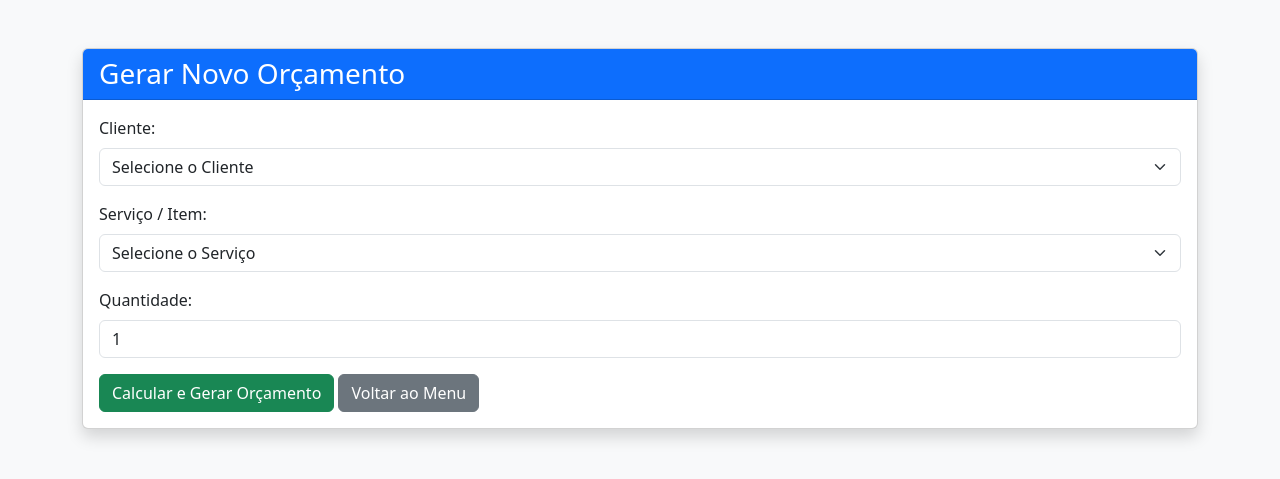
After one commit to Sistematico654/marcenaria-orcamentos, a PHP site: page /gerar_orcamento.php in a window 1280 px wide. The commit adds this page. Shown: the top 479 px of the page. Run offline with PHP 8.4, Linux system fonts and the light colour scheme; tables that the repository leaves empty or names only in its code hold one stand-in row (values such as "Sample post").

Commit message:
feat: implementa modulo de orcamentos e ajustes de interface

```diff
--- /dev/null
+++ b/gerar_orcamento.php
@@ -0,0 +1,88 @@
+<?php
+include 'conexao.php';
+
+$mensagem = "";
+
+if ($_SERVER['REQUEST_METHOD'] == 'POST') {
+    $cliente_id = $_POST['cliente_id'];
+    $servico_id = $_POST['servico_id'];
+    $quantidade = $_POST['quantidade'];
+
+    // Buscar o valor unitario usando a coluna preco_base
+    $query_servico = "SELECT preco_base FROM servicos WHERE id = '$servico_id'";
+    $res_servico = mysqli_query($conn, $query_servico);
+    $servico = mysqli_fetch_assoc($res_servico);
+
+    if ($servico) {
+        $valor_unitario = $servico['preco_base'];
+        $valor_total = $valor_unitario * $quantidade;
+        $data_orcamento = date('Y-m-d');
+
+        $sql = "INSERT INTO orcamentos (cliente_id, servico_id, quantidade, valor_total, data_orcamento)
+                VALUES ('$cliente_id', '$servico_id', '$quantidade', '$valor_total', '$data_orcamento')";
+
+        if (mysqli_query($conn, $sql)) {
+            $mensagem = "<div class='alert alert-success'>Orçamento gerado com sucesso! Valor Total: R$ " . number_format($valor_total, 2, ',', '.') . "</div>";
+        } else {
+            $mensagem = "<div class='alert alert-danger'>Erro ao gerar orçamento: " . mysqli_error($conn) . "</div>";
+        }
+    }
+}
+
+// Buscar clientes e serviços para os campos de seleção
+$clientes = mysqli_query($conn, "SELECT id, nome FROM clientes ORDER BY nome ASC");
+$servicos = mysqli_query($conn, "SELECT id, nome_servico, preco_base FROM servicos ORDER BY nome_servico ASC");
+?>
+
+<!DOCTYPE html>
+<html lang="pt-br">
+<head>
+    <meta charset="UTF-8">
+    <title>Gerar Orçamento - Marcenaria</title>
+    <link href="https://cdn.jsdelivr.net/npm/bootstrap@5.3.0/dist/css/bootstrap.min.css" rel="stylesheet">
+</head>
+<body class="bg-light">
+    <div class="container mt-5">
+        <div class="card shadow">
+            <div class="card-header bg-primary text-white">
+                <h3 class="mb-0">Gerar Novo Orçamento</h3>
+            </div>
+            <div class="card-body">
+                <?php echo $mensagem; ?>
+
+                <form method="POST" action="">
+                    <div class="mb-3">
+                        <label class="form-label">Cliente:</label>
+                        <select name="cliente_id" class="form-select" required>
+                            <option value="">Selecione o Cliente</option>
+                            <?php while ($c = mysqli_fetch_assoc($clientes)): ?>
+                                <option value="<?php echo $c['id']; ?>"><?php echo htmlspecialchars($c['nome']); ?></option>
+                            <?php endwhile; ?>
+                        </select>
+                    </div>
+
+                    <div class="mb-3">
+                        <label class="form-label">Serviço / Item:</label>
+                        <select name="servico_id" class="form-select" required>
+                            <option value="">Selecione o Serviço</option>
+                            <?php while ($s = mysqli_fetch_assoc($servicos)): ?>
+                                <option value="<?php echo $s['id']; ?>">
+                                    <?php echo htmlspecialchars($s['nome_servico']) . " (R$ " . number_format($s['preco_base'], 2, ',', '.') . ")"; ?>
+                                </option>
+                            <?php endwhile; ?>
+                        </select>
+                    </div>
+
+                    <div class="mb-3">
+                        <label class="form-label">Quantidade:</label>
+                        <input type="number" name="quantidade" class="form-control" value="1" min="1" required>
+                    </div>
+
+                    <button type="submit" class="btn btn-success">Calcular e Gerar Orçamento</button>
+                    <a href="index.php" class="btn btn-secondary">Voltar ao Menu</a>
+                </form>
+            </div>
+        </div>
+    </div>
+</body>
+</html>
--- a/index.php
+++ b/index.php
@@ -17,6 +17,8 @@
             <div class="d-grid gap-3 d-sm-flex justify-content-sm-center mt-4">
                 <a href="cadastrar_cliente.php" class="btn btn-primary btn-lg px-4 gap-3">Gerenciar Clientes</a>
                 <a href="cadastrar_servico.php" class="btn btn-outline-secondary btn-lg px-4">Gerenciar Serviços</a>
+                <a href="gerar_orcamento.php" class="btn btn-primary btn-lg m-2">Gerar Novo Orçamento</a>
+                <a href="listar_orcamentos.php" class="btn btn-outline-primary btn-lg m-2">Histórico de Orçamentos</a>
             </div>
         </div>
     </div>
```
Also changed, not shown: atualizar_status_orcamento.php (added, +14 -0 lines), cadastrar_cliente.php (+5 -3 lines), cadastrar_servico.php (+5 -3 lines), listar_orcamentos.php (added, +74 -0 lines).
